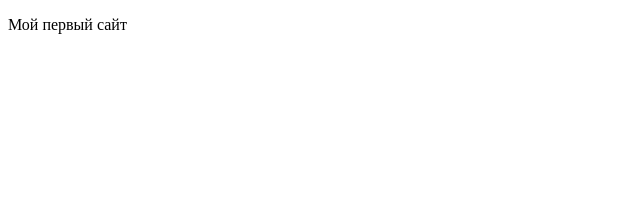
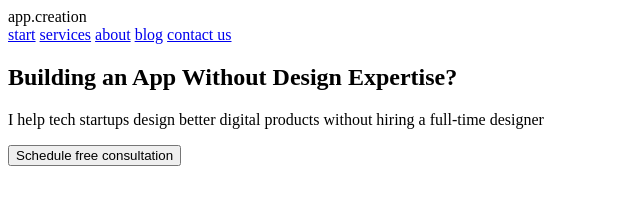
Before and after one commit to WebHeroSchool/zinfira-s-repo, a plain HTML site: page index.html in a window 1280 px wide. Shown: the whole page, without its empty margins (0-640 px from the left). Drawn offline with Linux system fonts and the light colour scheme.

Commit message:
Создание структуры сайта

```diff
--- a/index.html
+++ b/index.html
@@ -8,7 +8,27 @@
 </head>
 
 <body>
-     <p>Мой первый сайт</p>
+     <header>
+       <div>app.creation</div>
+       <nav>
+         <a href="#">start</a>
+         <a href="#">services</a>
+         <a href="#">about</a>
+         <a href="#">blog</a>
+         <a href="#">contact us</a>
+       </nav>
+     </header>
+
+     <section>
+       <main>
+         <h1>Building an App Without Design Expertise?</h1>
+         <p>I help tech startups design better digital products without hiring a full-time designer</p>
+         <button type="button" name="button">Schedule free consultation</button>
+       </main>
+       <div>
+         <img src="" alt="">
+       </div>
+     </section>
 </body>
 
 </html>
```
